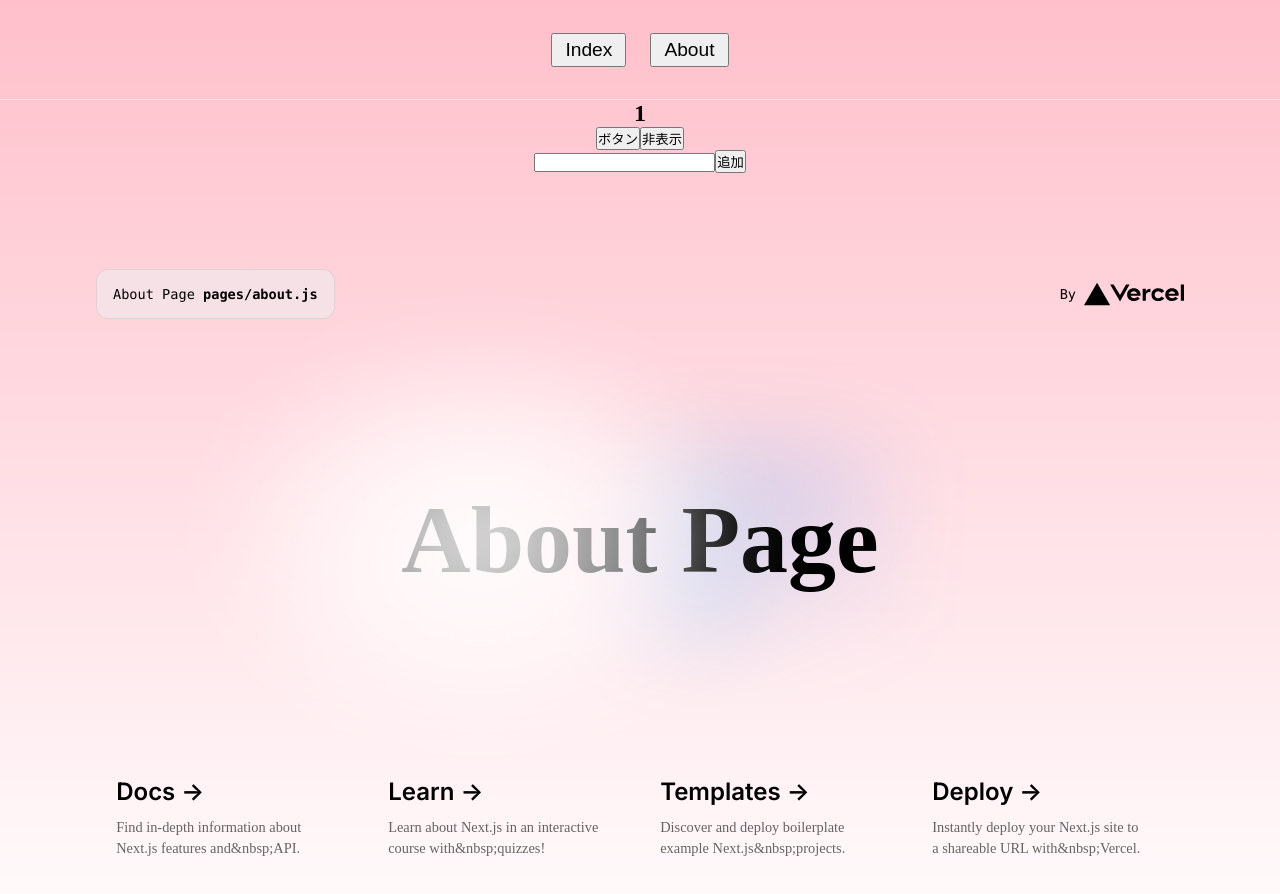
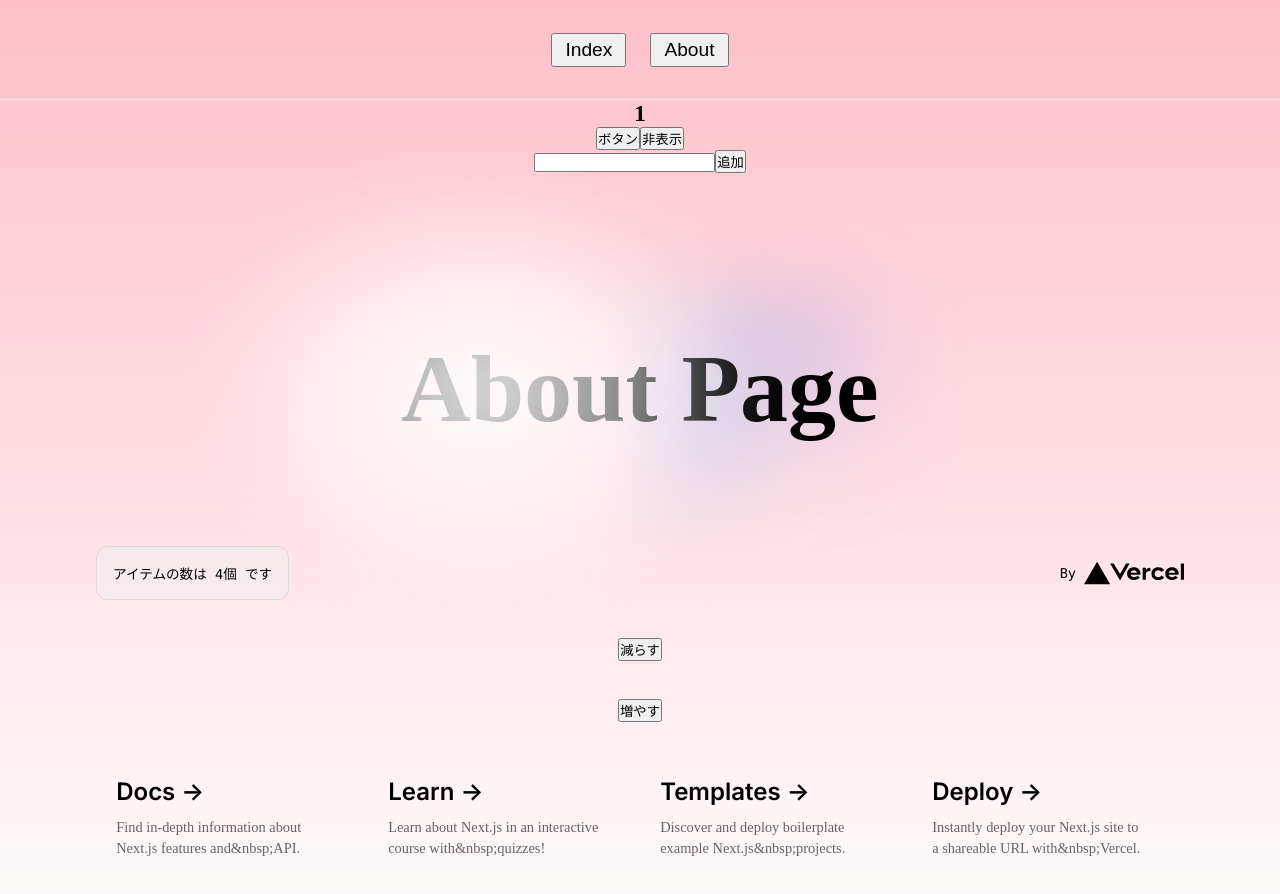
Before and after one commit to Kai-Itakura/study-react, a Next.js app: page /about in a window 1280 px wide. Shown: the top 894 px of the page. Built offline with nearby package versions, Linux system fonts and the light colour scheme.

Commit message:
✨ コンポーネント間のStateのリフトアップについて勉強

```diff
--- /dev/null
+++ b/src/components/Container.jsx/index.jsx
@@ -0,0 +1,52 @@
+import { useCallback, useState } from 'react';
+import styles from 'src/styles/Home.module.css'
+import { Headline } from 'src/components/Headline';
+import { Links } from 'src/components/Links';
+
+const ITEMS = [
+    {
+        href: 'https://nextjs.org/docs?utm_source=create-next-app&utm_medium=default-template&utm_campaign=create-next-app',
+        title: 'Docs <span>-&gt;</span>',
+        description: 'Find in-depth information about Next.js features and&nbsp;API.'
+    },
+    {
+        href: 'https://nextjs.org/learn?utm_source=create-next-app&utm_medium=default-template&utm_campaign=create-next-app',
+        title: 'Learn <span>-&gt;</span>',
+        description: 'Learn about Next.js in an interactive course with&nbsp;quizzes!'
+    },
+    {
+        href: 'https://vercel.com/templates?framework=next.js&utm_source=create-next-app&utm_medium=default-template&utm_campaign=create-next-app',
+        title: 'Templates <span>-&gt;</span>',
+        description: 'Discover and deploy boilerplate example Next.js&nbsp;projects.'
+    },
+    {
+        href: 'https://vercel.com/new?utm_source=create-next-app&utm_medium=default-template&utm_campaign=create-next-app',
+        title: 'Deploy <span>-&gt;</span>',
+        description: 'Instantly deploy your Next.js site to a shareable URL with&nbsp;Vercel.'
+    }
+];
+
+export function Container() {
+    const [items, setItems] = useState(ITEMS);
+    const handleReduce = useCallback(() => {
+        setItems((prevItems) => {
+            return prevItems.slice(0, prevItems.length - 1);
+        });
+    }, []);
+
+    const handleIncrease = useCallback(() => {
+        setItems((prevItems) => {
+            console.log(prevItems.slice(0, prevItems.length + 1));
+            return items.slice(0, prevItems.length + 1);
+        });
+    }, []);
+
+    return (
+        <>
+            <Headline page='index' items={items}>
+                {<code className={styles.code}>{items.length}</code>}
+            </Headline>
+            <Links items={items} handleReduce={handleReduce} handleIncrease={handleIncrease}/>
+        </>
+    )
+}
--- a/src/components/Headline/index.jsx
+++ b/src/components/Headline/index.jsx
@@ -1,11 +1,11 @@
 import styles from './Headline.module.css'
 import { Vercel } from 'src/components/Vercel';
 
-export function Headline(props) {
+export function Headline({ items }) {
     return (
         <div className={styles.description}>
             <p>
-                {props.page} page&nbsp;{props.children}
+                アイテムの数は&nbsp;{items.length}個&nbsp;です
             </p>
             <Vercel />
         </div >
--- a/src/components/Links/index.jsx
+++ b/src/components/Links/index.jsx
@@ -1,42 +1,23 @@
 import { Inter } from '@next/font/google'
 import styles from './Links.module.css'
 
-const inter = Inter({ subsets: ['latin'] })
+const inter = Inter({ subsets: ['latin'] });
 
-const ITEMS = [
-    {
-        href: 'https://nextjs.org/docs?utm_source=create-next-app&utm_medium=default-template&utm_campaign=create-next-app',
-        title: 'Docs <span>-&gt;</span>',
-        description: 'Find in-depth information about Next.js features and&nbsp;API.'
-    },
-    {
-        href: 'https://nextjs.org/learn?utm_source=create-next-app&utm_medium=default-template&utm_campaign=create-next-app',
-        title: 'Learn <span>-&gt;</span>',
-        description: 'Learn about Next.js in an interactive course with&nbsp;quizzes!'
-    },
-    {
-        href: 'https://vercel.com/templates?framework=next.js&utm_source=create-next-app&utm_medium=default-template&utm_campaign=create-next-app',
-        title: 'Templates <span>-&gt;</span>',
-        description: 'Discover and deploy boilerplate example Next.js&nbsp;projects.'
-    },
-    {
-        href: 'https://vercel.com/new?utm_source=create-next-app&utm_medium=default-template&utm_campaign=create-next-app',
-        title: 'Deploy <span>-&gt;</span>',
-        description: 'Instantly deploy your Next.js site to a shareable URL with&nbsp;Vercel.'
-    }
-]
-
-export function Links() {
+export function Links({ items, handleReduce, handleIncrease }) {
     return (
+        <>
+            <button onClick={handleReduce}>減らす</button>
+            <button onClick={handleIncrease}>増やす</button>
             <div className={styles.grid}>
-            {ITEMS.map(item => {
+                {items.map((item, index) => {
                     return (
-                    <a key={item.href} href={item.href} className={styles.card} target="_blank" rel="noopener noreferrer">
-                        <h2 className={inter.className} dangerouslySetInnerHTML={{__html: item.title}}></h2>
+                        <a key={index} href={item.href} className={styles.card} target="_blank" rel="noopener noreferrer">
+                            <h2 className={inter.className} dangerouslySetInnerHTML={{ __html: item.title }}></h2>
                             <p className={styles.description}>{item.description}</p>
                         </a>
                     )
                 })}
             </div>
+        </>
     )
 }
--- a/src/pages/about.jsx
+++ b/src/pages/about.jsx
@@ -1,14 +1,12 @@
 import Head from 'next/head'
 import styles from 'src/styles/Home.module.css'
-import { Links } from 'src/components/Links'
 import { Center } from 'src/components/Center'
-import { Headline } from 'src/components/Headline'
 import { Header } from 'src/components/Header'
+import { Container } from '../components/Container.jsx'
 
 export default function About({
   count, isShow, handleClick, handleDisplay, text, array, handleChange, handleAdd
 }) {
-
   return (
     <>
       <Head>
@@ -38,11 +36,8 @@ export default function About({
       </div>
 
       <main className={styles.main}>
-        <Headline page='about'>
-          {<code className={styles.code}>pages/about.js</code>}
-        </Headline>
         <Center page='about' />
-        <Links />
+        <Container />
       </main>
     </>
   )
```
Also changed, not shown: src/pages/index.jsx (+3 -7 lines). Lines whose indentation alone changed are shown as unchanged.
